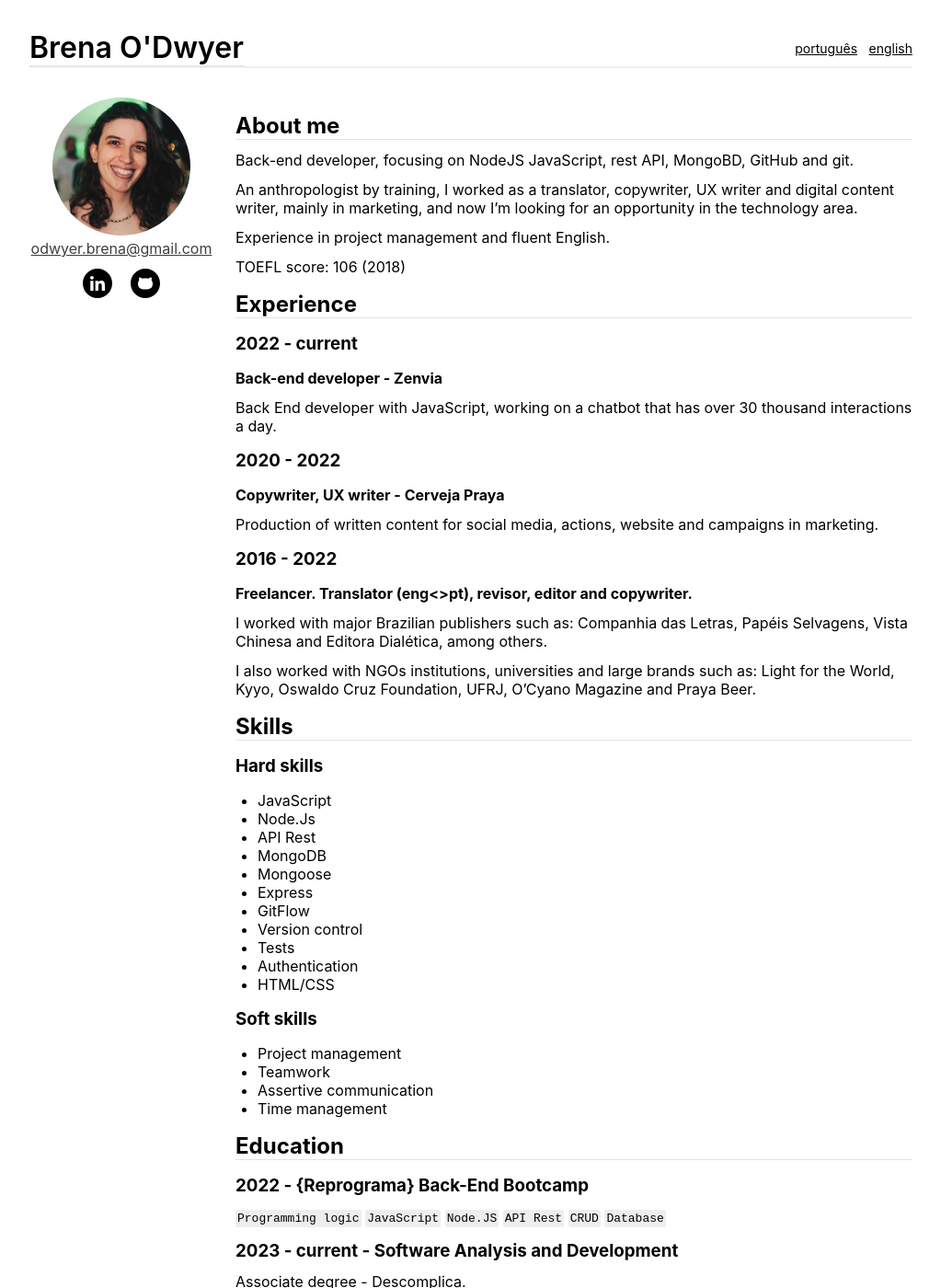
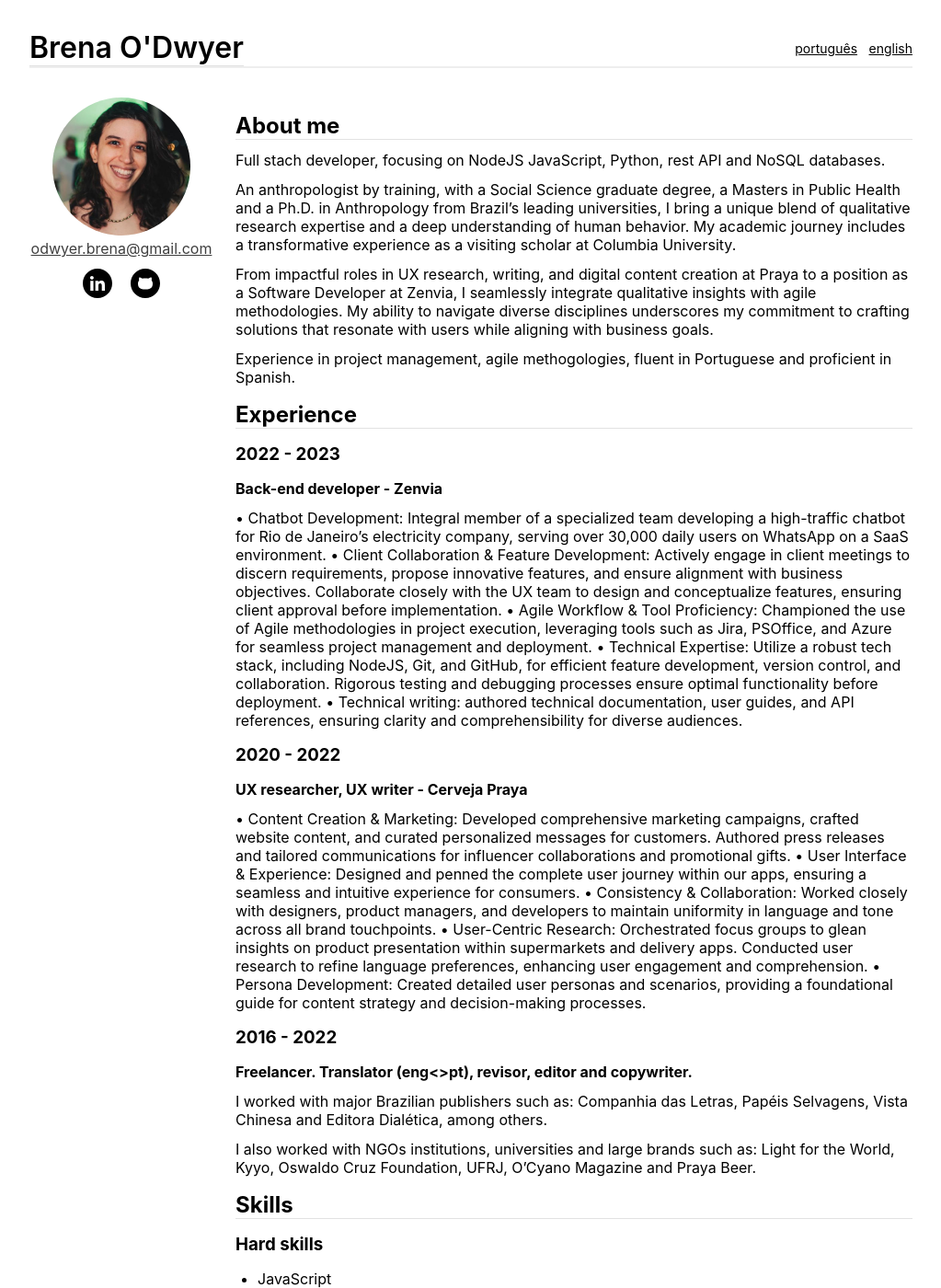
Before and after one commit to brena-odwyer/brena-odwyer.github.io, a Jekyll site: the page built from en/index.md, in a window 1280 px wide and 1400 px high. Shown: the whole window at 92% size, without its empty margins (128-1151 px from the left). Built offline with Jekyll 4.4.1, drawn with Linux system fonts in a browser that asks for light colours; some of the changed text lies outside the part shown.

Commit message:
updated description

```diff
--- a/en/index.md
+++ b/en/index.md
@@ -5,30 +5,36 @@ profile-picture-alt: The picture shows Brena O'Dwyer, a white latina woman with
 ---
 
 # About me
-Back-end developer, focusing on NodeJS JavaScript, rest API, MongoBD, GitHub and git.
+Full stach developer, focusing on NodeJS JavaScript, Python, rest API and NoSQL databases.
 
-An anthropologist by training, I worked as a translator, copywriter, UX writer and digital content writer, mainly in marketing, and now I'm looking for an opportunity in the technology area.
+An anthropologist by training, with a Social Science graduate degree, a Masters in Public Health and a Ph.D. in Anthropology from Brazil's leading universities, I bring a unique blend of qualitative research expertise and a deep understanding of human behavior. My academic journey includes a transformative experience as a visiting scholar at Columbia University.
 
-Experience in project management and fluent English.
+From impactful roles in UX research, writing, and digital content creation at Praya to a position as a Software Developer at Zenvia, I seamlessly integrate qualitative insights with agile methodologies. My ability to navigate diverse disciplines underscores my commitment to crafting solutions that resonate with users while aligning with business goals.
 
-TOEFL score: 106 (2018)
+Experience in project management, agile methogologies, fluent in Portuguese and proficient in Spanish.
 
 ## Experience
-### 2022 - current
+### 2022 - 2023
 #### Back-end developer - Zenvia
-Back End developer with JavaScript, working on a chatbot that has over 30 thousand interactions a day.
+•	Chatbot Development: Integral member of a specialized team developing a high-traffic chatbot for Rio de Janeiro’s electricity company, serving over 30,000 daily users on WhatsApp on a SaaS environment.
+•	Client Collaboration & Feature Development: Actively engage in client meetings to discern requirements, propose innovative features, and ensure alignment with business objectives. Collaborate closely with the UX team to design and conceptualize features, ensuring client approval before implementation.
+•	Agile Workflow & Tool Proficiency: Championed the use of Agile methodologies in project execution, leveraging tools such as Jira, PSOffice, and Azure for seamless project management and deployment.
+•	Technical Expertise: Utilize a robust tech stack, including NodeJS, Git, and GitHub, for efficient feature development, version control, and collaboration. Rigorous testing and debugging processes ensure optimal functionality before deployment.
+•	Technical writing: authored technical documentation, user guides, and API references, ensuring clarity and comprehensibility for diverse audiences.
+
 
 ### 2020 - 2022
-#### Copywriter, UX writer - Cerveja Praya
-Production of written content for
-social media, actions, website and campaigns in marketing.
+#### UX researcher, UX writer - Cerveja Praya
+•	Content Creation & Marketing: Developed comprehensive marketing campaigns, crafted website content, and curated personalized messages for customers. Authored press releases and tailored communications for influencer collaborations and promotional gifts.
+•	User Interface & Experience: Designed and penned the complete user journey within our apps, ensuring a seamless and intuitive experience for consumers.
+•	Consistency & Collaboration: Worked closely with designers, product managers, and developers to maintain uniformity in language and tone across all brand touchpoints.
+•	User-Centric Research: Orchestrated focus groups to glean insights on product presentation within supermarkets and delivery apps. Conducted user research to refine language preferences, enhancing user engagement and comprehension.
+•	Persona Development: Created detailed user personas and scenarios, providing a foundational guide for content strategy and decision-making processes.
+
 
 ### 2016 - 2022
 #### Freelancer. Translator (eng<>pt), revisor, editor and copywriter.
-I worked with major Brazilian publishers
-such as: Companhia das Letras,
-Papéis Selvagens, Vista Chinesa
-and Editora Dialética, among others.
+I worked with major Brazilian publishers such as: Companhia das Letras, Papéis Selvagens, Vista Chinesa  and Editora Dialética, among others.
 
 I also worked with NGOs institutions, universities and large brands such as: Light for the World, Kyyo, Oswaldo Cruz Foundation, UFRJ, O'Cyano Magazine and Praya Beer.
 
@@ -36,7 +42,9 @@ I also worked with NGOs institutions, universities and large brands such as: Lig
 ### Hard skills
 * JavaScript
 * Node.Js
+* Python
 * API Rest
+* NoSQL databases
 * MongoDB
 * Mongoose
 * Express
@@ -53,19 +61,24 @@ I also worked with NGOs institutions, universities and large brands such as: Lig
 * Time management
 
 ## Education
+### 2023 - {Reprograma} JavaScript Immersion
+`Testing`
+`POO`
+`Clean code`
+
 ### 2022 - {Reprograma} Back-End Bootcamp
 `Programming logic`
 `JavaScript`
 `Node.JS`
 `API Rest`
 `CRUD`
-`Database`
+`NoSQL Database`
 
-### 2023 - current - Software Analysis and Development
-Associate degree - Descomplica.
+### 2017 - 2022 - PhD in Anthropology
+Social Anthropology, Federal University of Rio de Janeiro.
+Visithing schoolar period at Columbia Univeristy, New York City (2019-2020).
+Concentration themes: gender, human rights.
 
-### 2017 - 2022 - PhD
-Social Anthropology, Federal University of Rio de Janeiro.
-
+### 2014 - 2016 - Master's in Public Health
+Public Health, State University of Rio de Janeiro.
 Concentration themes: gender, human rights.
-Visithing schoolar period at Columbia Univeristy, New York (2019-2020).
```
Also changed, not shown: pt/index.md (+38 -26 lines).
